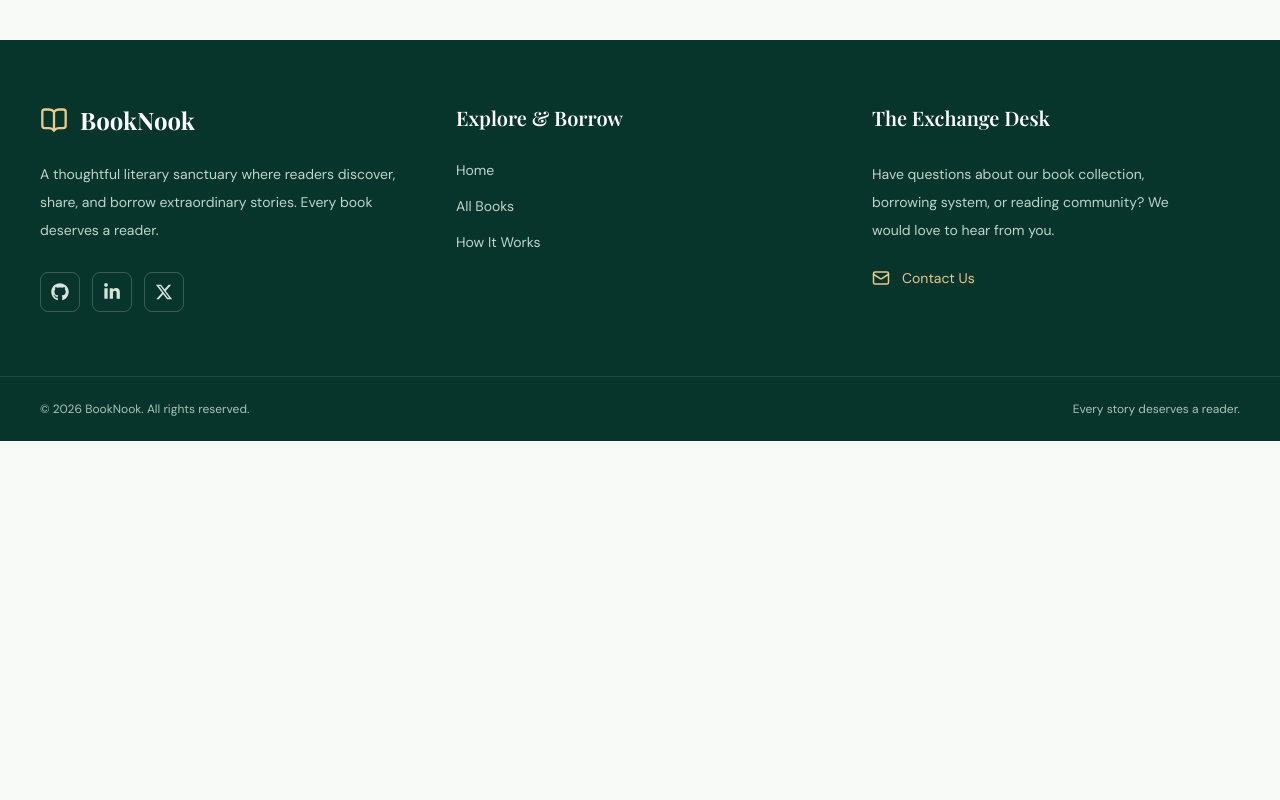
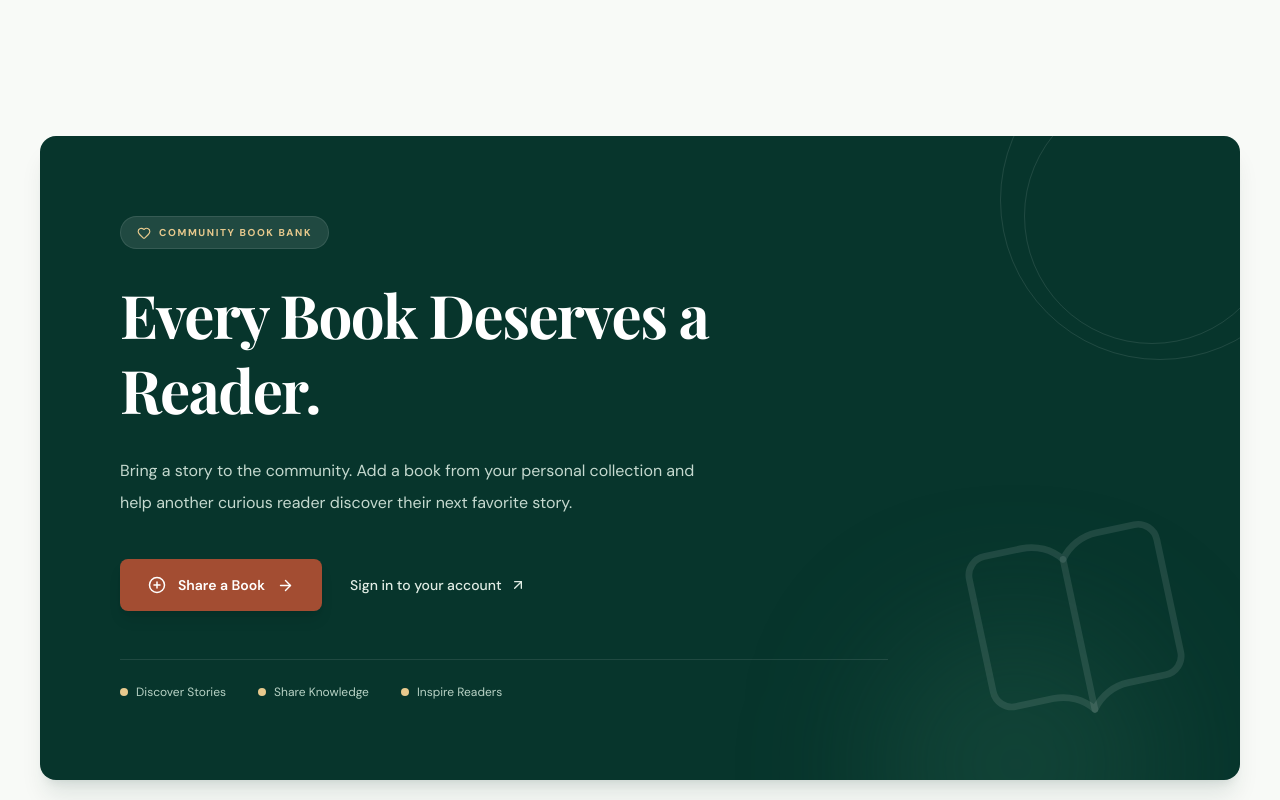
Before and after one commit to ariful-arif124/booknook-client, a Next.js app: page / in a window 1280 px wide. Shown: the part 4460-5260 px from the top of the page. Before the commit the page ends 4901 px from the top, so only its background shows below. Built offline with nearby package versions, Linux system fonts and the light colour scheme; a web font is replaced by a local one.

Commit message:
Build BookNook community call to action section

```diff
--- a/src/app/page.tsx
+++ b/src/app/page.tsx
@@ -3,6 +3,7 @@ import HeroSlider from "@/components/home/hero-slider";
 import NewArrivals from "@/components/home/new-arrivals";
 import HowItWorks from "@/components/home/how-it-works";
 import BookCategories from "@/components/home/book-categories";
+import CommunityCTA from "@/components/home/community-cta";
 
 export default function HomePage() {
   return (
@@ -11,6 +12,7 @@ export default function HomePage() {
       <NewArrivals />
       <HowItWorks />
       <BookCategories />
+      <CommunityCTA />
     </>
   );
 }
--- /dev/null
+++ b/src/components/home/community-cta.tsx
@@ -0,0 +1,98 @@
+
+import Link from "next/link";
+import {
+  ArrowRight,
+  ArrowUpRight,
+  BookOpen,
+  Heart,
+  PlusCircle,
+} from "lucide-react";
+
+export default function CommunityCTA() {
+  return (
+    <section className="bg-[#F8FAF7] px-5 py-20 sm:py-24 lg:px-10">
+      <div className="mx-auto max-w-7xl">
+        <div className="relative overflow-hidden rounded-2xl bg-[#07352C] px-7 py-14 shadow-xl shadow-[#07352C]/10 sm:px-12 sm:py-20 lg:px-20">
+          <div className="pointer-events-none absolute -right-20 -top-24 h-80 w-80 rounded-full border border-white/10" />
+
+          <div className="pointer-events-none absolute -right-10 -top-12 h-64 w-64 rounded-full border border-white/10" />
+
+          <div className="pointer-events-none absolute -bottom-32 right-20 h-72 w-72 rounded-full bg-[#215747]/40 blur-3xl" />
+
+          <div className="pointer-events-none absolute bottom-10 right-12 hidden rotate-[-12deg] text-white/10 lg:block">
+            <BookOpen size={230} strokeWidth={0.7} />
+          </div>
+
+          <div className="relative z-10 max-w-3xl">
+            <div className="mb-7 inline-flex items-center gap-2 rounded-full border border-white/10 bg-white/10 px-4 py-2">
+              <Heart
+                size={14}
+                className="text-[#E7C98D]"
+              />
+
+              <span className="text-[10px] font-bold uppercase tracking-[0.16em] text-[#E7C98D]">
+                Community Book Bank
+              </span>
+            </div>
+
+            <h2 className="font-serif max-w-2xl text-4xl font-bold leading-tight tracking-tight text-white sm:text-5xl lg:text-6xl">
+              Every Book Deserves a Reader.
+            </h2>
+
+            <p className="mt-7 max-w-xl text-sm leading-8 text-[#C5D9CF] sm:text-base">
+              Bring a story to the community. Add a book
+              from your personal collection and help
+              another curious reader discover their next
+              favorite story.
+            </p>
+
+            <div className="mt-10 flex flex-col items-start gap-5 sm:flex-row sm:items-center sm:gap-7">
+              <Link
+                href="/add-book"
+                className="group inline-flex items-center justify-center gap-3 rounded-lg bg-[#A34D32] px-7 py-4 text-sm font-semibold text-white shadow-lg shadow-black/10 transition-all duration-300 hover:-translate-y-1 hover:bg-[#BA6247]"
+              >
+                <PlusCircle size={18} />
+
+                Share a Book
+
+                <ArrowRight
+                  size={17}
+                  className="transition-transform duration-300 group-hover:translate-x-1"
+                />
+              </Link>
+
+              <Link
+                href="/login"
+                className="group inline-flex items-center gap-2 text-sm font-medium text-[#E1EDE5] transition-colors hover:text-[#E7C98D]"
+              >
+                Sign in to your account
+
+                <ArrowUpRight
+                  size={16}
+                  className="transition-transform duration-300 group-hover:translate-x-1 group-hover:-translate-y-1"
+                />
+              </Link>
+            </div>
+
+            <div className="mt-12 flex flex-wrap items-center gap-x-8 gap-y-3 border-t border-white/10 pt-6">
+              <div className="flex items-center gap-2 text-xs text-[#B8D2C5]">
+                <span className="h-2 w-2 rounded-full bg-[#E7C98D]" />
+                Discover Stories
+              </div>
+
+              <div className="flex items-center gap-2 text-xs text-[#B8D2C5]">
+                <span className="h-2 w-2 rounded-full bg-[#E7C98D]" />
+                Share Knowledge
+              </div>
+
+              <div className="flex items-center gap-2 text-xs text-[#B8D2C5]">
+                <span className="h-2 w-2 rounded-full bg-[#E7C98D]" />
+                Inspire Readers
+              </div>
+            </div>
+          </div>
+        </div>
+      </div>
+    </section>
+  );
+}
```
